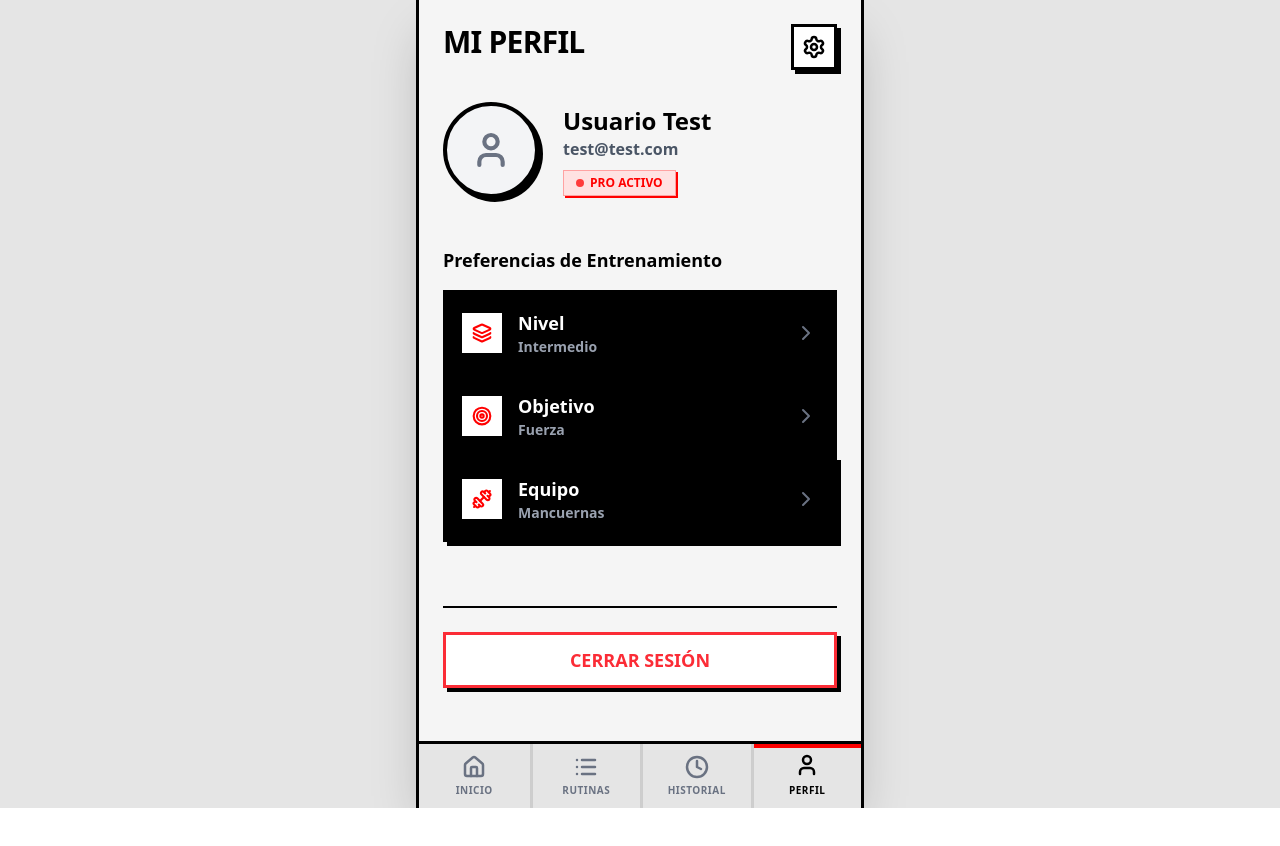
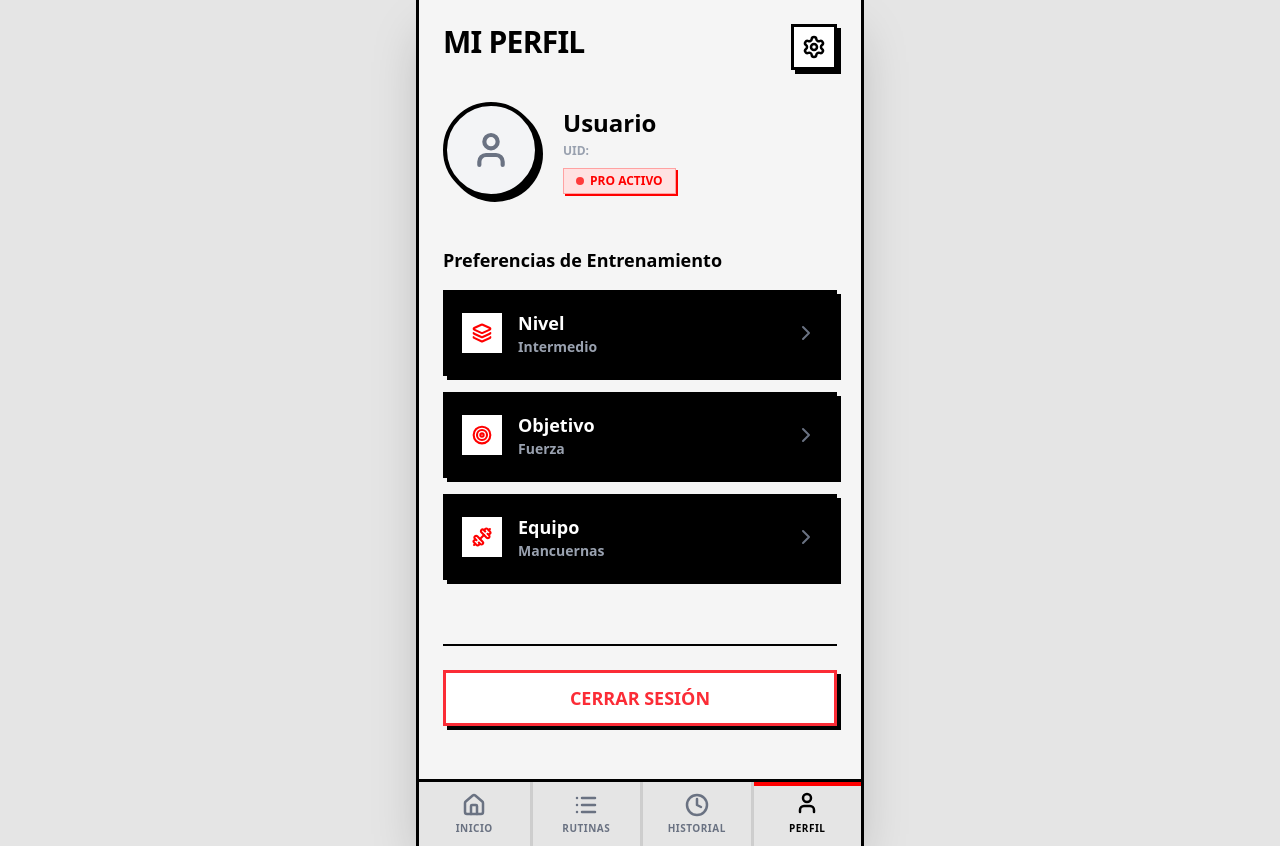
Before and after one commit to AmCharlyy/systemgym, a React (Vite) app: page /profile in a window 1280 px wide. Before the commit the page ends 808 px from the top, so only its background shows below. Built offline with nearby package versions, Linux system fonts and the light colour scheme; no server answers.

Commit message:
Ajustes de la Pantalla Profile

```diff
--- a/src/pages/Profile.tsx
+++ b/src/pages/Profile.tsx
@@ -1,15 +1,19 @@
 import { Settings as SettingsIcon, User, Layers, Target, Dumbbell, ChevronRight } from "lucide-react";
 import { Link, useNavigate } from "react-router-dom";
 import { Button } from "@/src/components/ui/button";
+import { useUserStore } from "@/src/store/userStore";
 import { useStore } from "@/src/store";
 import { motion } from "motion/react";
 
 export default function Profile() {
   const navigate = useNavigate();
-  const { level, equipment, goal, logout } = useStore();
+  const user = useUserStore((state) => state.user);
+  const clearUser = useUserStore((state) => state.clearUser);
+  const { level, equipment, goal } = useStore();
+  const username = user?.email?.split("@")[0] || "Usuario";
 
   const handleLogout = () => {
-    logout();
+    clearUser();
     navigate("/");
   };
 
@@ -40,9 +44,12 @@ export default function Profile() {
         >
           <User className="h-10 w-10 text-gray-500" strokeWidth={2.5} />
         </motion.div>
+
         <div>
-          <h2 className="text-2xl font-black">Usuario Test</h2>
-          <p className="text-gray-600 font-bold mb-2">test@test.com</p>
+          <h2 className="text-2xl font-black">{username}</h2>
+          <p className="text-gray-600 font-bold mb-1">{user?.email}</p>
+          <p className="text-gray-400 text-xs font-bold mb-2">UID: {user?.uid}</p>
+
           <div className="inline-flex items-center gap-1.5 bg-red-100 px-3 py-1 border-[1.5px] border-red-300 shadow-[2px_2px_0px_0px_#ff0000]">
             <span className="w-2 h-2 rounded-full bg-[#ff0000] animate-pulse"></span>
             <span className="text-[#ff0000] text-xs font-black uppercase">Pro Activo</span>
@@ -53,8 +60,10 @@ export default function Profile() {
       <div className="space-y-4 pt-4">
         <motion.h3 variants={itemVariants} className="font-black text-lg">Preferencias de Entrenamiento</motion.h3>
 
-        <div className="space-y-0">
-          <motion.div variants={itemVariants} className="bg-black text-white p-4 flex items-center border-[3px] border-black border-b-0 cursor-pointer hover:bg-gray-900 transition-colors group">
+        <div className="space-y-4">
+
+          {/* Nivel */}
+          <motion.div variants={itemVariants} className="bg-black text-white p-4 flex items-center border-[3px] border-black shadow-[4px_4px_0px_0px_rgba(0,0,0,1)] cursor-pointer hover:bg-gray-900 transition-colors group">
             <div className="w-10 h-10 bg-white flex items-center justify-center mr-4 group-hover:scale-110 transition-transform">
               <Layers className="h-5 w-5 text-[#ff0000]" strokeWidth={2.5} />
             </div>
@@ -65,7 +74,8 @@ export default function Profile() {
             <ChevronRight className="h-6 w-6 text-gray-500 group-hover:translate-x-1 transition-transform" />
           </motion.div>
 
-          <motion.div variants={itemVariants} className="bg-black text-white p-4 flex items-center border-[3px] border-black border-b-0 cursor-pointer hover:bg-gray-900 transition-colors group">
+          {/* Objetivo */}
+          <motion.div variants={itemVariants} className="bg-black text-white p-4 flex items-center border-[3px] border-black shadow-[4px_4px_0px_0px_rgba(0,0,0,1)] cursor-pointer hover:bg-gray-900 transition-colors group">
             <div className="w-10 h-10 bg-white flex items-center justify-center mr-4 group-hover:scale-110 transition-transform">
               <Target className="h-5 w-5 text-[#ff0000]" strokeWidth={2.5} />
             </div>
@@ -76,7 +86,8 @@ export default function Profile() {
             <ChevronRight className="h-6 w-6 text-gray-500 group-hover:translate-x-1 transition-transform" />
           </motion.div>
 
-          <motion.div variants={itemVariants} className="bg-black text-white p-4 flex items-center border-[3px] border-black shadow-[4px_4px_0px_0px_rgba(0,0,0,1)] cursor-pointer relative z-10 hover:bg-gray-900 transition-colors group">
+          {/* Equipo */}
+          <motion.div variants={itemVariants} className="bg-black text-white p-4 flex items-center border-[3px] border-black shadow-[4px_4px_0px_0px_rgba(0,0,0,1)] cursor-pointer hover:bg-gray-900 transition-colors group">
             <div className="w-10 h-10 bg-white flex items-center justify-center mr-4 group-hover:scale-110 transition-transform">
               <Dumbbell className="h-5 w-5 text-[#ff0000]" strokeWidth={2.5} />
             </div>
@@ -86,6 +97,7 @@ export default function Profile() {
             </div>
             <ChevronRight className="h-6 w-6 text-gray-500 group-hover:translate-x-1 transition-transform" />
           </motion.div>
+
         </div>
       </div>
 
```
